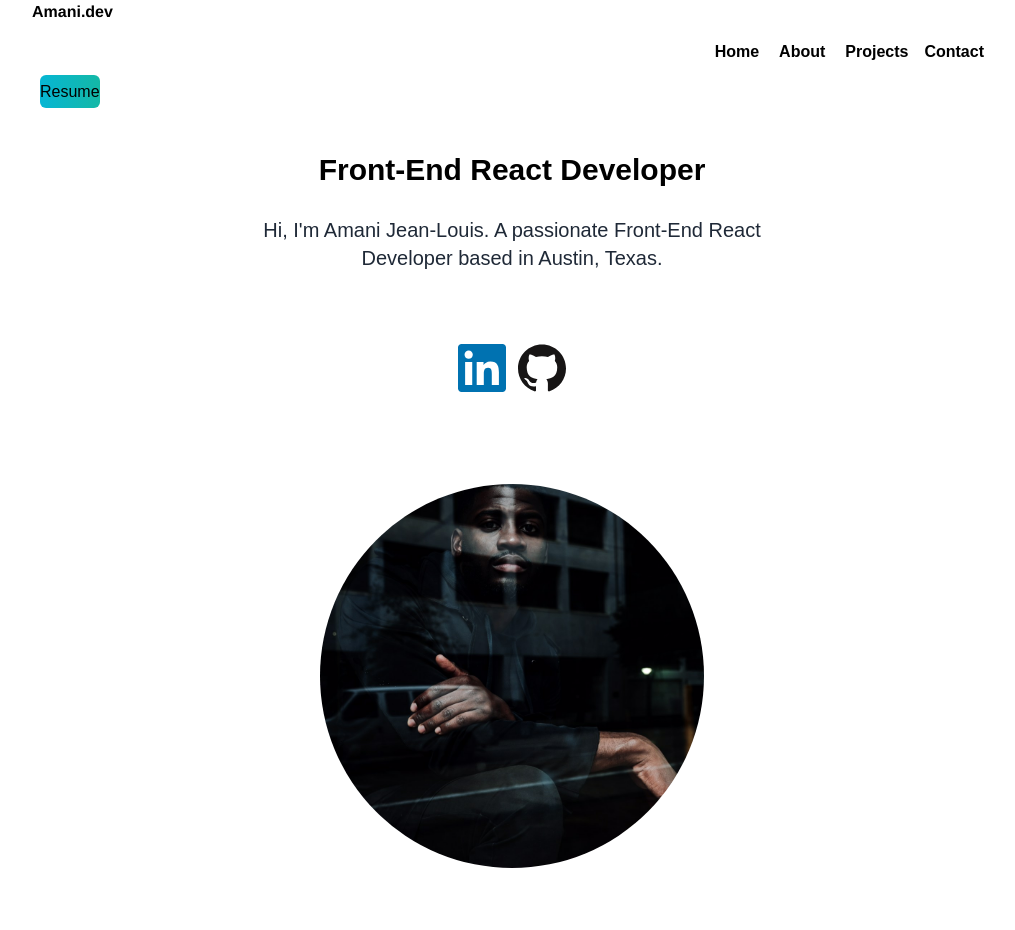
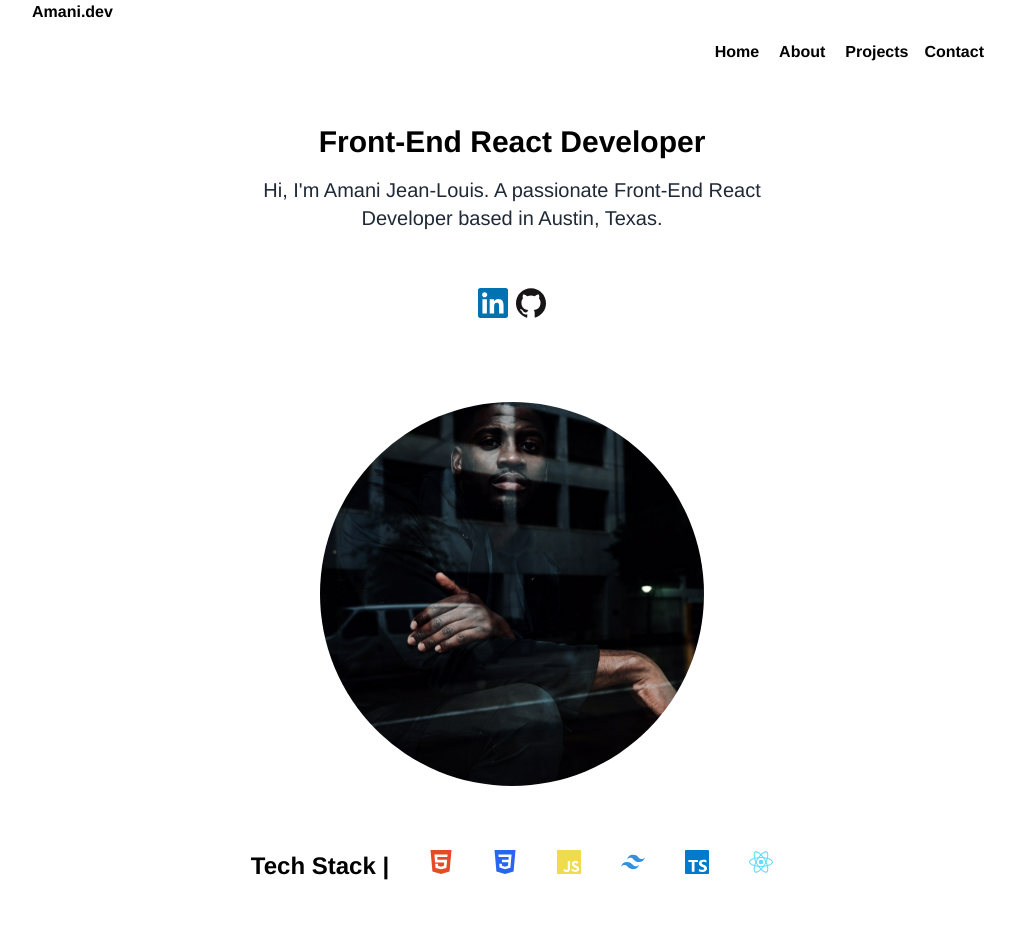
Before and after one commit to developedbyed/react-portofolio-with-tailwind, a Next.js app: page / in a window 1280 px wide. Shown: the top 930 px of the page, without its empty margins (128-1143 px from the left). Built offline with nearby package versions, Linux system fonts and the light colour scheme.

Commit message:
updated links

```diff
--- a/pages/index.js
+++ b/pages/index.js
@@ -1,7 +1,7 @@
 import Head from "next/head";
 // import {BsFillMoonStarsFill} from "react-icons/bs";
 import {SlLocationPin} from "react-icons/sl";
-import { SiTailwindcss, SiJavascript, SiTypescript, SiReact, SiCss3, SiLinkedin, SiGithub  } from "react-icons/si";
+import { SiTailwindcss, SiJavascript, SiTypescript, SiReact, SiCss3, SiLinkedin, SiGithub, SiHtml5  } from "react-icons/si";
 import Image from "next/image";
 import deved from "../public/ME.jpg";
 export default function Home() {
@@ -17,37 +17,47 @@ export default function Home() {
         <nav classname="py-10 mb-12 flex justify-between">
           <a className="text-1.5xl font-Helvetica font-extrabold hover:text-teal-300 transition duration-300">Amani.dev</a>
           <div class="flex md:flex md:flex-grow flex-row-reverse space-x-1">
-            <a href="" class="py-4 px-2 text-black-500 font-semibold hover:text-teal-300 transition duration-300 ">Contact</a>
-            <a href="" class="py-4 px-2 text-black-500 font-semibold hover:text-teal-300 transition duration-300">Projects</a>
-            <a href="" class="py-4 px-2 text-black-500 font-semibold hover:text-teal-300 transition duration-300">About</a>
-            <a href="" class="py-4 px-2 text-black-500 font-semibold hover:text-teal-300 transition duration-300">Home</a>
+            <a href="" class="py-4 px-2 text-black-500 font-Helvetica font-semibold hover:text-teal-300 transition duration-300 ">Contact</a>
+            <a href="" class="py-4 px-2 text-black-500 font-Helvetica font-semibold hover:text-teal-300 transition duration-300">Projects</a>
+            <a href="" class="py-4 px-2 text-black-500 font-Helvetica font-semibold hover:text-teal-300 transition duration-300">About</a>
+            <a href="" class="py-4 px-2 text-black-500 font-Helvetica font-semibold hover:text-teal-300 transition duration-300">Home</a>
           </div>
           <ul className="flex items-center">
             {/* <li><BsFillMoonStarsFill className="cursor-pointer text-2xl"/>
             </li> */}
-            <li><a className=" bg bg-gradient-to-r from-cyan-500 to-teal-500 text-white-px-4 py-2 rounded-md ml-2" href="#">Resume</a>
-            </li>
+            {/* <li><a className=" bg bg-gradient-to-r from-cyan-500 to-teal-500 text-white-px-4 py-2 rounded-md ml-2" href="#">Resume</a>
+            </li> */}
           </ul>
         </nav>
         <div className="text-center p-10">
           {/* <h2 className="text-5xl py-2 text-teal-600 font-medium">Amani Jean-Louis</h2> */}
-          <h3 className="text-2xl py-2 font-extrabold md:text-3xl">Front-End React Developer</h3>
-          <p className="text-center py-5 leading-8 text-gray-800 md:text-xl max-w-lg mx-auto"> Hi, I'm Amani Jean-Louis. A passionate Front-End React Developer based in Austin, Texas.</p>
+          <h3 className="text-2xl py-1 font-extrabold font-Helvetica md:text-3xl">Front-End React Developer</h3>
+          <p className="text-center py-3 leading-8 text-gray-800 md:text-xl max-w-lg mx-auto font-Helvetica"> Hi, I'm Amani Jean-Louis. A passionate Front-End React Developer based in Austin, Texas.</p>
         </div>
-        <div className="text-5xl flex justify-center gap-3 py-3 text-black-500">
-          <SiLinkedin color="#0072b1"/>
+        <div className="text-3xl flex justify-center gap-2 py-1 text-black-500">
+          <div>
+          <a href="https://www.linkedin.com/in/amani-jean-louis-516009b9/">
+            <SiLinkedin color="#0072b1"/>
+          </a>
+          </div>
+          <div>
+          <a href="https://github.com/ajeanlou">
           <SiGithub color="#171515"/>
+          </a>
+          </div>
           {/* <SlLocationPin color="red" size={'0.4em'}/>              */}
         </div>
         <div class="relative mx-auto bg-gradient-to-b rounded-full w-80 h-80 mt-20 overflow-hidden md:h-96 md:w-96">
           <Image src={deved} layout="fill" objectFit="cover"/>
+
         </div>
-       <div className="text-3xl flex justify-center gap-10 py-16 text-black-500 font-Helvetica font-extrabold"> Tech Stack |
+       <div className="text-2xl flex justify-center gap-10 py-16 text-black-500 font-Helvetica font-extrabold"> Tech Stack |
+        <SiHtml5 size={'1em'}  color="#e34c26"/>
+        <SiCss3 size={'1em'}  color="#2965f1"/>
+        <SiJavascript size={'1em'}  color="#F0DB4F"/>
         <SiTailwindcss size={'1em'} color="#3490dc"/>
-        <SiJavascript size={'1em'}  color="#F0DB4F"/>
         <SiTypescript size={'1em'}  color="#007acc"/>
         <SiReact size={'1em'} color="#61DBFB"/>
-        <SiCss3 size={'1em'}  color="#2965f1"/>
        </div>
       </section>
       <section>
```
Also changed, not shown: 1 other file (tests, documents, lock files or other folders).
